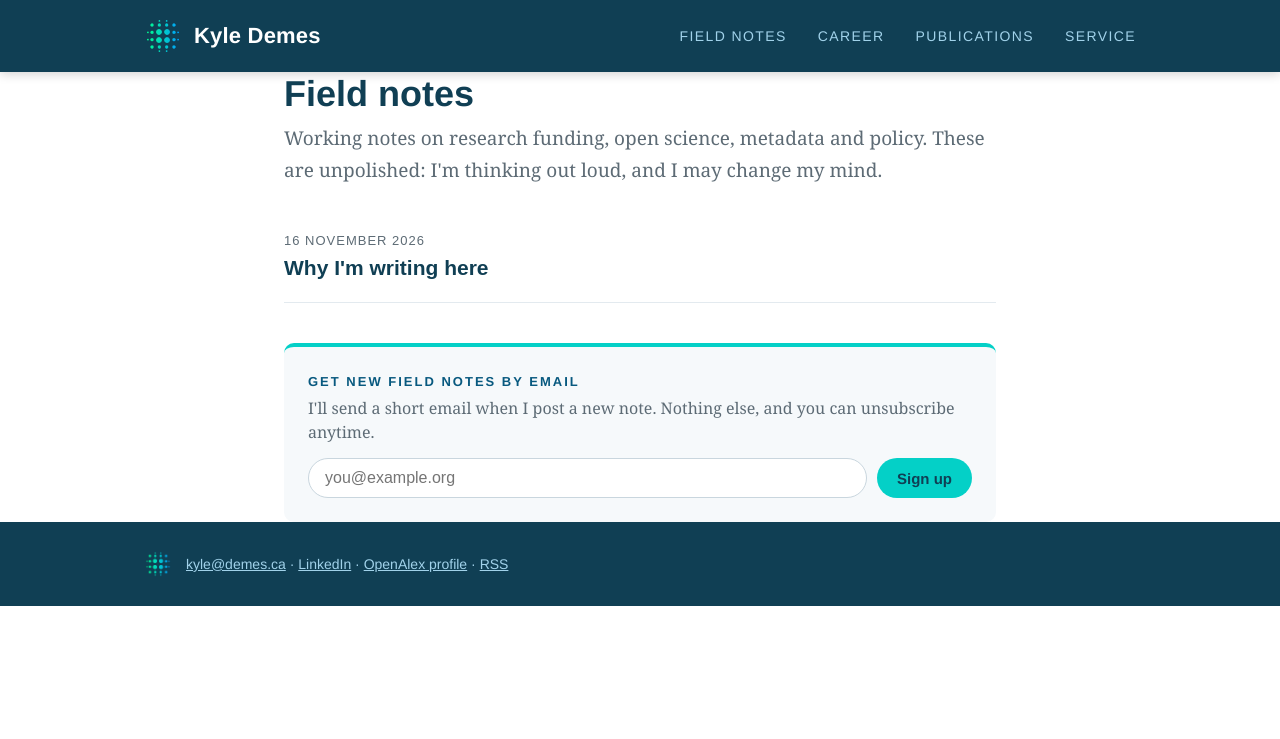
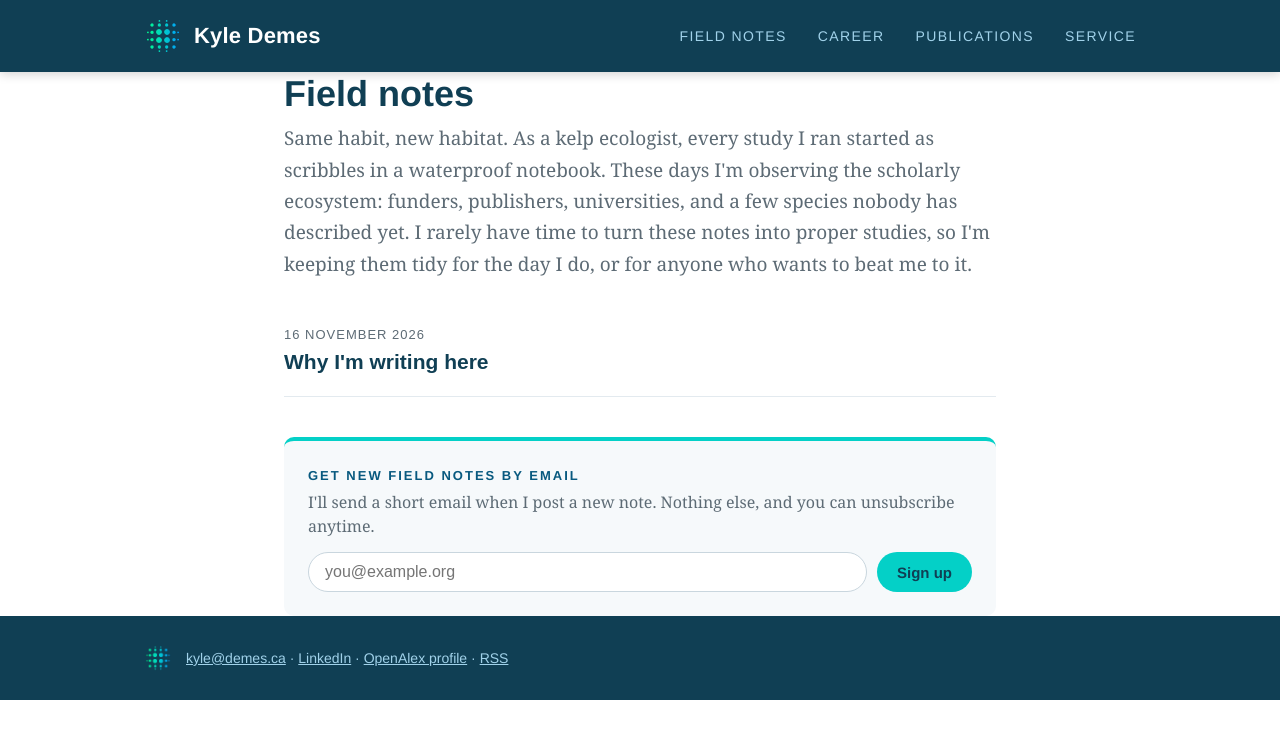
Before and after one commit to kyledemes-pesonal/kyledemes-site, a Jekyll site: the page built from notes/index.html, in a window 1280 px wide. Shown: the top 739 px of the page. Built offline with Jekyll 4.4.1, drawn with Linux system fonts in a browser that asks for light colours.

Commit message:
Field notes intro: why the field notes analogy
Co-Authored-By: Claude Opus 5.5 <noreply@anthropic.com>

```diff
--- a/notes/index.html
+++ b/notes/index.html
@@ -6,7 +6,7 @@ redirect_from:
   - /thoughts/
 ---
 <h1>Field notes</h1>
-<p class="intro">Working notes on research funding, open science, metadata and policy. These are unpolished: I'm thinking out loud, and I may change my mind.</p>
+<p class="intro">Same habit, new habitat. As a kelp ecologist, every study I ran started as scribbles in a waterproof notebook. These days I'm observing the scholarly ecosystem: funders, publishers, universities, and a few species nobody has described yet. I rarely have time to turn these notes into proper studies, so I'm keeping them tidy for the day I do, or for anyone who wants to beat me to it.</p>
 <ul class="posts">
 {% for post in site.posts %}
   <li><span class="date">{{ post.date | date: "%-d %B %Y" }}</span><a href="{{ post.url | relative_url }}">{{ post.title }}</a></li>
```
